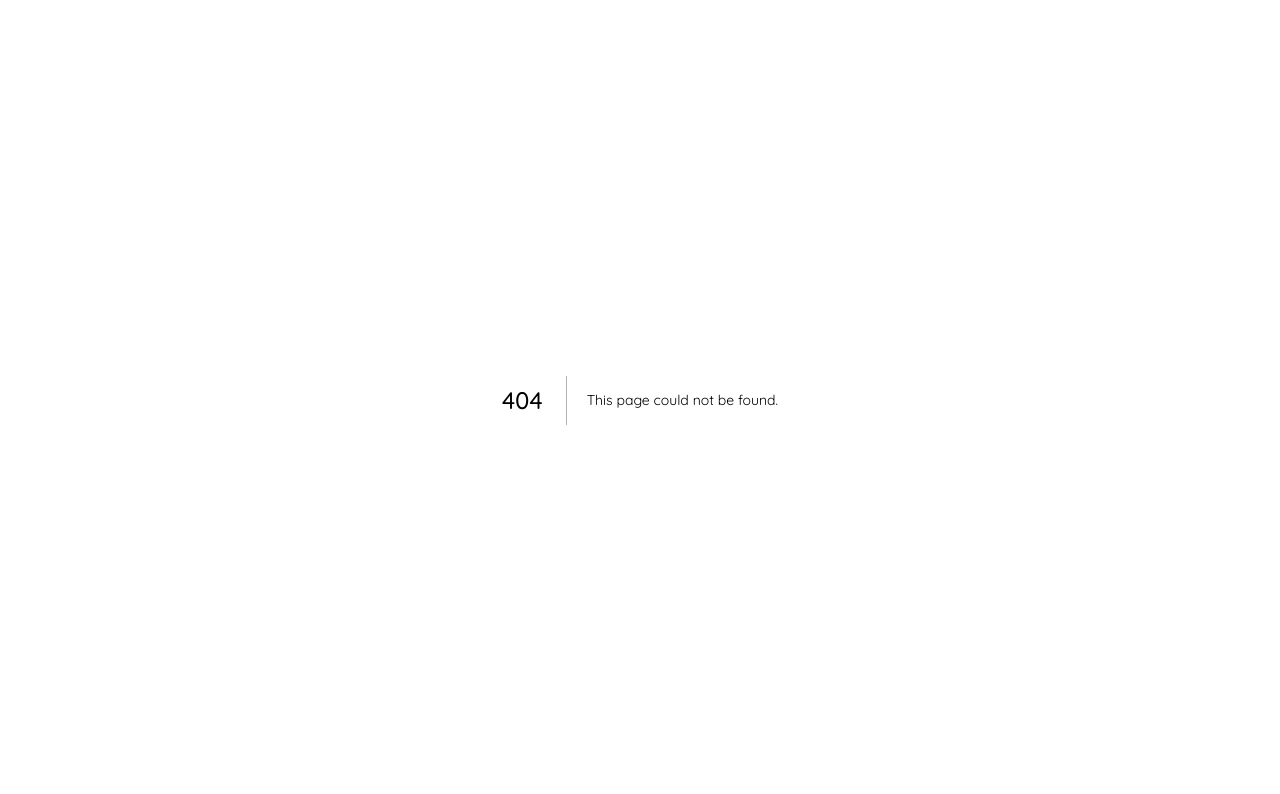
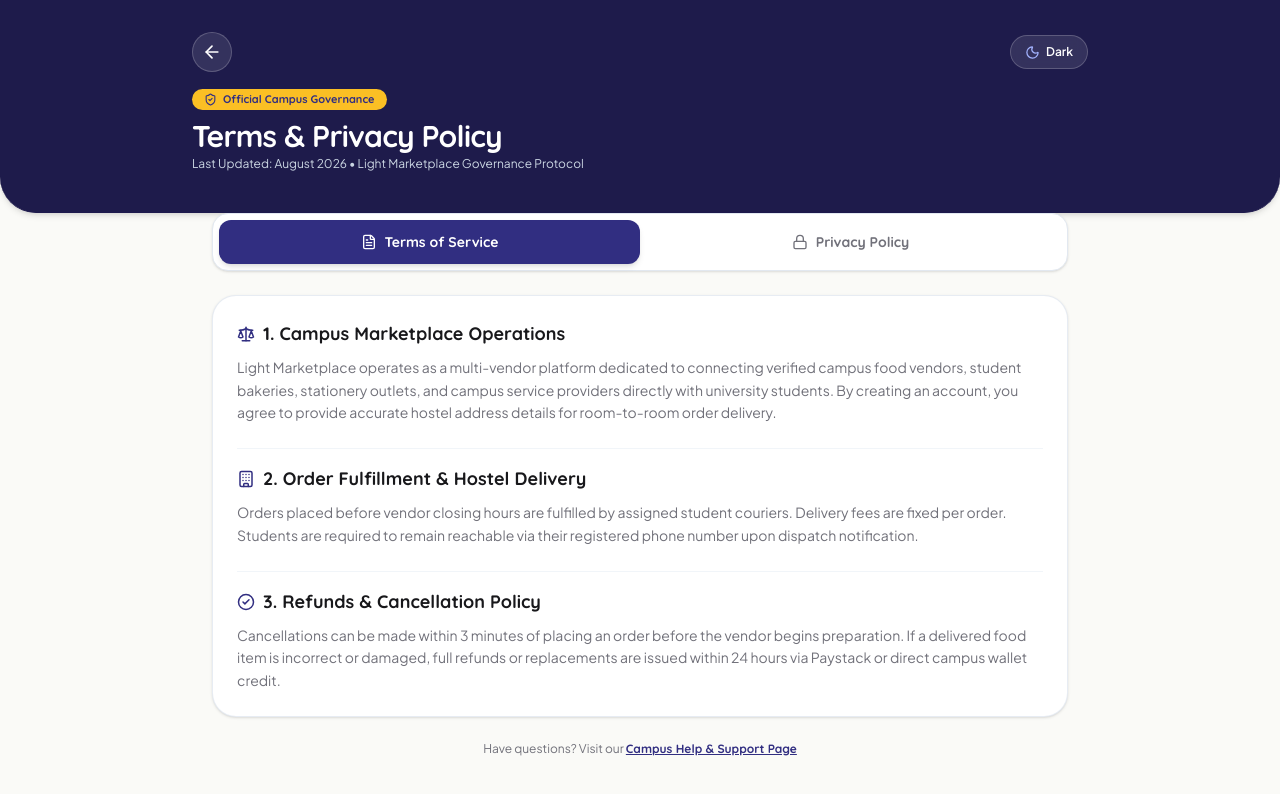
Before and after one commit to omosemola/light, a Next.js app: page /terms in a window 1280 px wide. Before the commit this address had no page. Shown: the top 794 px of the page. Built offline with nearby package versions, Linux system fonts and the light colour scheme.

Commit message:
Create-Terms-and-Privacy-policy-pages-and-add-interactive-links-on-signup-and-login-pages

```diff
--- a/src/app/login/page.tsx
+++ b/src/app/login/page.tsx
@@ -222,8 +222,15 @@ export default function LoginPage() {
       </motion.div>
 
       {/* Footer copyright */}
-      <div className="text-center text-xs text-[#71717A] font-body max-w-md mx-auto w-full pt-4">
-        Light Marketplace • Campus Food & Provisioning
+      <div className="text-center text-xs text-[#71717A] dark:text-zinc-400 font-body max-w-md mx-auto w-full pt-4">
+        Light Marketplace • View our{" "}
+        <Link href="/terms" className="font-heading font-bold text-[#312E81] dark:text-indigo-400 underline hover:text-[#1E1B4B] transition-colors">
+          Terms
+        </Link>{" "}
+        &{" "}
+        <Link href="/privacy" className="font-heading font-bold text-[#312E81] dark:text-indigo-400 underline hover:text-[#1E1B4B] transition-colors">
+          Privacy Policy
+        </Link>.
       </div>
     </div>
   );
--- /dev/null
+++ b/src/app/privacy/page.tsx
@@ -0,0 +1,7 @@
+"use client";
+
+import TermsPage from "@/app/terms/page";
+
+export default function PrivacyPage() {
+  return <TermsPage />;
+}
--- a/src/app/signup/page.tsx
+++ b/src/app/signup/page.tsx
@@ -258,8 +258,15 @@ export default function SignupPage() {
       </motion.div>
 
       {/* Footer copyright */}
-      <div className="text-center text-xs text-[#71717A] font-body max-w-md mx-auto w-full pt-4">
-        By continuing, you agree to Light Marketplace&apos;s Terms & Privacy Policy.
+      <div className="text-center text-xs text-[#71717A] dark:text-zinc-400 font-body max-w-md mx-auto w-full pt-4">
+        By continuing, you agree to Light Marketplace&apos;s{" "}
+        <Link href="/terms" className="font-heading font-bold text-[#312E81] dark:text-indigo-400 underline hover:text-[#1E1B4B] transition-colors">
+          Terms of Service
+        </Link>{" "}
+        &{" "}
+        <Link href="/privacy" className="font-heading font-bold text-[#312E81] dark:text-indigo-400 underline hover:text-[#1E1B4B] transition-colors">
+          Privacy Policy
+        </Link>.
       </div>
     </div>
   );
--- /dev/null
+++ b/src/app/terms/page.tsx
@@ -0,0 +1,162 @@
+"use client";
+
+import { useState } from "react";
+import { useRouter } from "next/navigation";
+import Link from "next/link";
+import { ArrowLeft, ShieldCheck, FileText, Lock, Building, Scale, CheckCircle2, Sun, Moon } from "lucide-react";
+import { motion } from "framer-motion";
+import { useTheme } from "@/components/providers/ThemeProvider";
+
+export default function TermsPage() {
+  const router = useRouter();
+  const { isDark, toggleTheme } = useTheme();
+  const [activeTab, setActiveTab] = useState<"terms" | "privacy">("terms");
+
+  return (
+    <div className="flex flex-col min-h-screen bg-[#FAFAF7] dark:bg-[#09090B] font-body text-[#18181B] dark:text-zinc-100 pb-28 transition-colors duration-200">
+
+      {/* HEADER BANNER */}
+      <motion.div
+        initial={{ opacity: 0, y: -20 }}
+        animate={{ opacity: 1, y: 0 }}
+        className="relative bg-[#1E1B4B] dark:bg-zinc-900 text-white px-5 pt-8 pb-10 rounded-b-[36px] shadow-md border-b border-indigo-950 dark:border-zinc-800"
+      >
+        <div className="max-w-4xl mx-auto space-y-4">
+          <div className="flex items-center justify-between">
+            <button
+              onClick={() => router.back()}
+              className="w-10 h-10 rounded-full bg-white/10 hover:bg-white/20 text-white border border-white/20 flex items-center justify-center active:scale-90 transition-all"
+              aria-label="Go back"
+            >
+              <ArrowLeft size={20} />
+            </button>
+
+            <button
+              onClick={toggleTheme}
+              className="p-2 bg-white/10 hover:bg-white/20 text-white rounded-full border border-white/20 backdrop-blur-sm transition-all active:scale-95 flex items-center gap-1.5 text-xs font-semibold px-3.5"
+            >
+              {isDark ? <Sun size={15} className="text-amber-400" /> : <Moon size={15} className="text-indigo-300" />}
+              <span>{isDark ? "Light" : "Dark"}</span>
+            </button>
+          </div>
+
+          <div>
+            <div className="inline-flex items-center gap-1.5 bg-[#FBBF24] text-[#312E81] font-heading font-extrabold text-[11px] px-3 py-0.5 rounded-full mb-2">
+              <ShieldCheck size={13} /> Official Campus Governance
+            </div>
+            <h1 className="text-2xl md:text-3xl font-heading font-extrabold text-white tracking-tight">
+              Terms & Privacy Policy
+            </h1>
+            <p className="text-xs text-slate-300 dark:text-zinc-400 font-normal mt-0.5">
+              Last Updated: August 2026 • Light Marketplace Governance Protocol
+            </p>
+          </div>
+        </div>
+      </motion.div>
+
+      {/* MAIN CONTENT AREA */}
+      <div className="max-w-4xl mx-auto w-full px-5 py-6 space-y-6 -mt-6 relative z-20">
+
+        {/* TAB SWITCHER */}
+        <div className="flex bg-white dark:bg-zinc-900 p-1.5 rounded-2xl border border-slate-200 dark:border-zinc-800 shadow-sm">
+          <button
+            onClick={() => setActiveTab("terms")}
+            className={`flex-1 py-3 rounded-xl font-heading font-extrabold text-xs md:text-sm flex items-center justify-center gap-2 transition-all ${
+              activeTab === "terms"
+                ? "bg-[#312E81] text-white shadow-md"
+                : "text-[#71717A] dark:text-zinc-400 hover:text-[#18181B] dark:hover:text-zinc-200"
+            }`}
+          >
+            <FileText size={16} /> Terms of Service
+          </button>
+
+          <button
+            onClick={() => setActiveTab("privacy")}
+            className={`flex-1 py-3 rounded-xl font-heading font-extrabold text-xs md:text-sm flex items-center justify-center gap-2 transition-all ${
+              activeTab === "privacy"
+                ? "bg-[#312E81] text-white shadow-md"
+                : "text-[#71717A] dark:text-zinc-400 hover:text-[#18181B] dark:hover:text-zinc-200"
+            }`}
+          >
+            <Lock size={16} /> Privacy Policy
+          </button>
+        </div>
+
+        {/* TERMS OF SERVICE CONTENT */}
+        {activeTab === "terms" && (
+          <motion.div
+            initial={{ opacity: 0, y: 12 }}
+            animate={{ opacity: 1, y: 0 }}
+            className="bg-white dark:bg-zinc-900 p-6 rounded-3xl border border-slate-200/80 dark:border-zinc-800 shadow-sm space-y-6 text-xs md:text-sm text-[#71717A] dark:text-zinc-300 leading-relaxed font-body"
+          >
+            <section className="space-y-2">
+              <h2 className="font-heading font-extrabold text-base md:text-lg text-[#18181B] dark:text-zinc-100 flex items-center gap-2">
+                <Scale className="text-[#312E81] dark:text-indigo-400" size={18} />
+                1. Campus Marketplace Operations
+              </h2>
+              <p>
+                Light Marketplace operates as a multi-vendor platform dedicated to connecting verified campus food vendors, student bakeries, stationery outlets, and campus service providers directly with university students. By creating an account, you agree to provide accurate hostel address details for room-to-room order delivery.
+              </p>
+            </section>
+
+            <section className="space-y-2 border-t border-slate-100 dark:border-zinc-800 pt-4">
+              <h2 className="font-heading font-extrabold text-base md:text-lg text-[#18181B] dark:text-zinc-100 flex items-center gap-2">
+                <Building className="text-[#312E81] dark:text-indigo-400" size={18} />
+                2. Order Fulfillment & Hostel Delivery
+              </h2>
+              <p>
+                Orders placed before vendor closing hours are fulfilled by assigned student couriers. Delivery fees are fixed per order. Students are required to remain reachable via their registered phone number upon dispatch notification.
+              </p>
+            </section>
+
+            <section className="space-y-2 border-t border-slate-100 dark:border-zinc-800 pt-4">
+              <h2 className="font-heading font-extrabold text-base md:text-lg text-[#18181B] dark:text-zinc-100 flex items-center gap-2">
+                <CheckCircle2 className="text-[#312E81] dark:text-indigo-400" size={18} />
+                3. Refunds & Cancellation Policy
+              </h2>
+              <p>
+                Cancellations can be made within 3 minutes of placing an order before the vendor begins preparation. If a delivered food item is incorrect or damaged, full refunds or replacements are issued within 24 hours via Paystack or direct campus wallet credit.
+              </p>
+            </section>
+          </motion.div>
+        )}
+
+        {/* PRIVACY POLICY CONTENT */}
+        {activeTab === "privacy" && (
+          <motion.div
+            initial={{ opacity: 0, y: 12 }}
+            animate={{ opacity: 1, y: 0 }}
+            className="bg-white dark:bg-zinc-900 p-6 rounded-3xl border border-slate-200/80 dark:border-zinc-800 shadow-sm space-y-6 text-xs md:text-sm text-[#71717A] dark:text-zinc-300 leading-relaxed font-body"
+          >
+            <section className="space-y-2">
+              <h2 className="font-heading font-extrabold text-base md:text-lg text-[#18181B] dark:text-zinc-100 flex items-center gap-2">
+                <Lock className="text-[#312E81] dark:text-indigo-400" size={18} />
+                1. Data We Collect
+              </h2>
+              <p>
+                To facilitate campus delivery, we collect your name, university email address, hostel block/room number, and phone number. We strictly use 256-bit encryption for payment transaction metadata via Paystack.
+              </p>
+            </section>
+
+            <section className="space-y-2 border-t border-slate-100 dark:border-zinc-800 pt-4">
+              <h2 className="font-heading font-extrabold text-base md:text-lg text-[#18181B] dark:text-zinc-100 flex items-center gap-2">
+                <ShieldCheck className="text-[#312E81] dark:text-indigo-400" size={18} />
+                2. How We Protect Your Information
+              </h2>
+              <p>
+                Your personal delivery data is only visible to the assigned student rider for the duration of the active delivery. We never sell, share, or rent student personal data to third-party advertisers.
+              </p>
+            </section>
+          </motion.div>
+        )}
+
+        <div className="text-center text-xs text-[#71717A] dark:text-zinc-400 font-body">
+          Have questions? Visit our{" "}
+          <Link href="/support" className="font-heading font-bold text-[#312E81] dark:text-indigo-400 underline">
+            Campus Help & Support Page
+          </Link>
+        </div>
+      </div>
+    </div>
+  );
+}
```
Also changed, not shown: public/sw.js.
